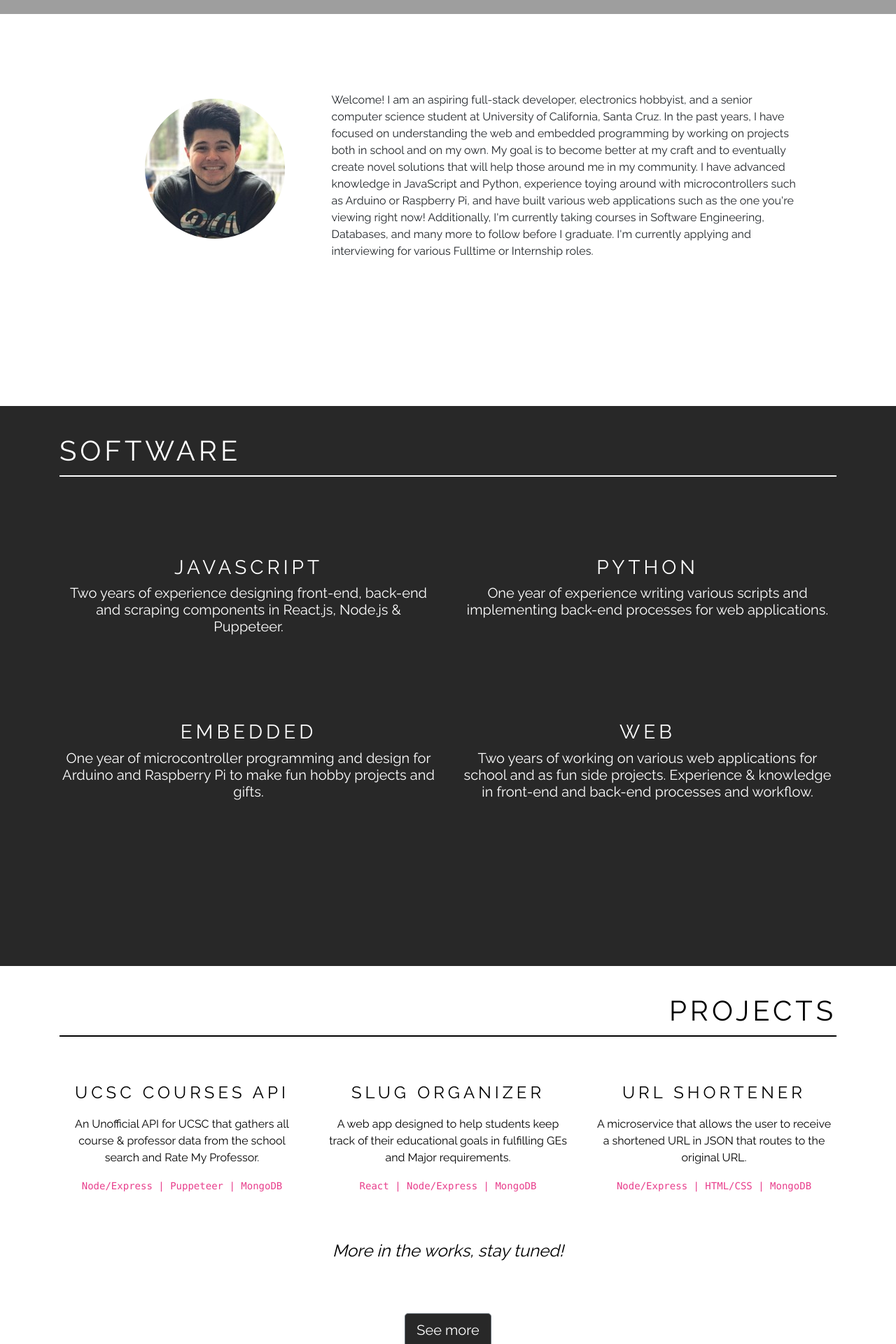
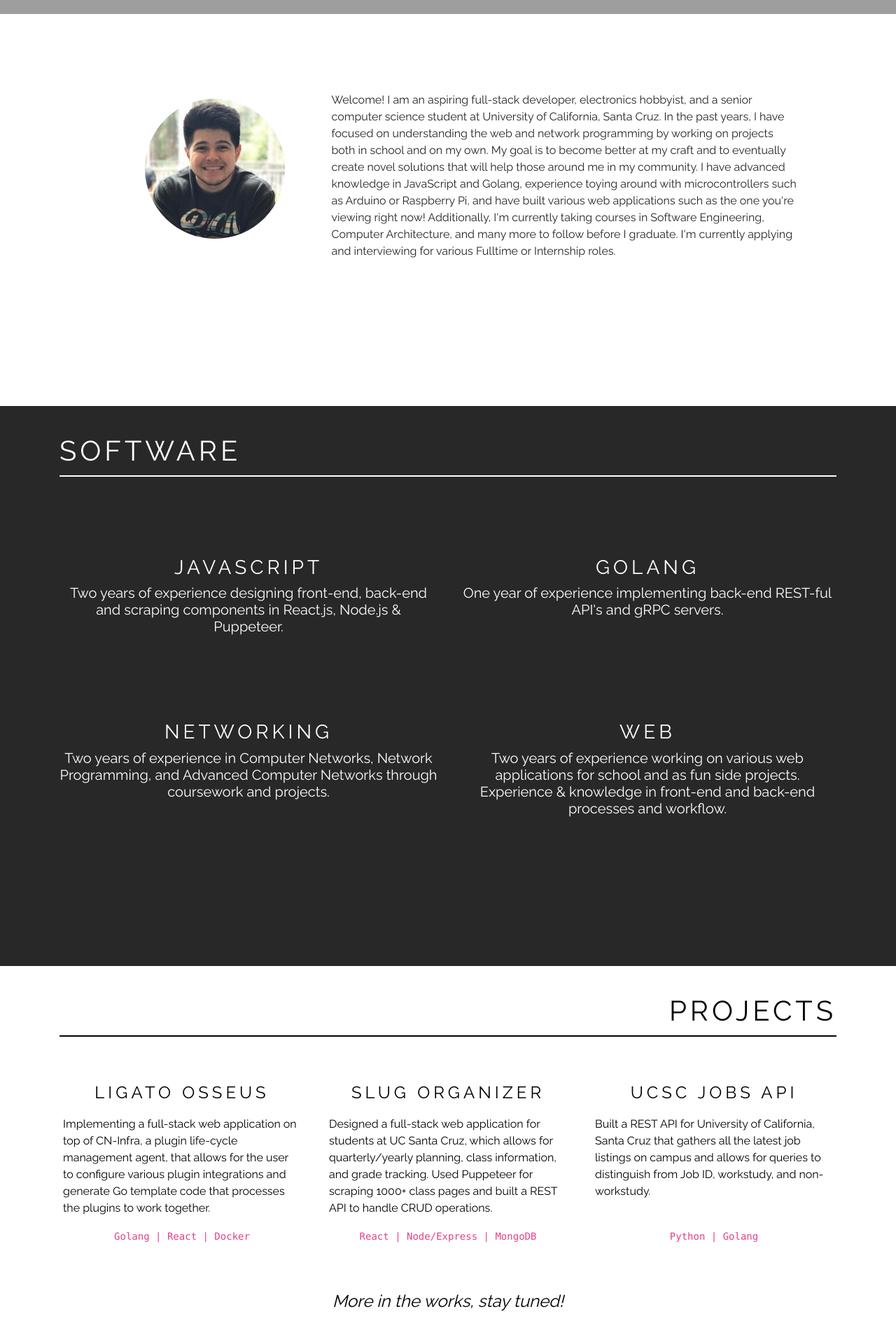
Before and after one commit to anthonydevelops/Portfolio, a React (Create React App) app: page / in a window 1280 px wide. Shown: the part 780-2700 px from the top of the page at 70% size. Built offline with nearby package versions, Linux system fonts and the light colour scheme; grey boxes are pictures that could not be loaded.

Commit message:
Updated portfolio to reflect progress

```diff
--- a/public/index.html
+++ b/public/index.html
@@ -12,7 +12,6 @@
       manifest.json provides metadata used when your web app is added to the
       homescreen on Android. See https://developers.google.com/web/fundamentals/web-app-manifest/
     -->
-    <link rel="manifest" href="%PUBLIC_URL%/manifest.json" />
     <!--
       Notice the use of %PUBLIC_URL% in the tags above.
       It will be replaced with the URL of the `public` folder during the build.
--- a/src/components/About.js
+++ b/src/components/About.js
@@ -17,16 +17,17 @@ export default class About extends React.Component {
             Welcome! I am an aspiring full-stack developer, electronics
             hobbyist, and a senior computer science student at University of
             California, Santa Cruz. In the past years, I have focused on
-            understanding the web and embedded programming by working on
-            projects both in school and on my own. My goal is to become better
-            at my craft and to eventually create novel solutions that will help
-            those around me in my community. I have advanced knowledge in
-            JavaScript and Python, experience toying around with
-            microcontrollers such as Arduino or Raspberry Pi, and have built
-            various web applications such as the one you're viewing right now!
-            Additionally, I'm currently taking courses in Software Engineering,
-            Databases, and many more to follow before I graduate. I'm currently
-            applying and interviewing for various Fulltime or Internship roles.
+            understanding the web and network programming by working on projects
+            both in school and on my own. My goal is to become better at my
+            craft and to eventually create novel solutions that will help those
+            around me in my community. I have advanced knowledge in JavaScript
+            and Golang, experience toying around with microcontrollers such as
+            Arduino or Raspberry Pi, and have built various web applications
+            such as the one you're viewing right now! Additionally, I'm
+            currently taking courses in Software Engineering, Computer
+            Architecture, and many more to follow before I graduate. I'm
+            currently applying and interviewing for various Fulltime or
+            Internship roles.
           </p>
         </div>
       </div>
--- a/src/components/Projects.js
+++ b/src/components/Projects.js
@@ -12,14 +12,16 @@ export default class Projects extends React.Component {
         <Row className="project-row">
           <Col xs="12" md="4" className="myprojects">
             <h4 className="pro-titles" style={{ textAlign: "center" }}>
-              UCSC Courses API
+              Ligato Osseus
             </h4>
             <p>
-              An Unofficial API for UCSC that gathers all course & professor
-              data from the school search and Rate My Professor.
+              Implementing a full-stack web application on top of CN-Infra, a
+              plugin life-cycle management agent, that allows for the user to
+              configure various plugin integrations and generate Go template
+              code that processes the plugins to work together.
             </p>
-            <div>
-              <code>Node/Express | Puppeteer | MongoDB</code>
+            <div style={{ textAlign: "center" }}>
+              <code>Golang | React | Docker</code>
             </div>
           </Col>
           <Col xs="12" md="4" className="myprojects">
@@ -27,29 +29,37 @@ export default class Projects extends React.Component {
               Slug Organizer
             </h4>
             <p>
-              A web app designed to help students keep track of their
-              educational goals in fulfilling GEs and Major requirements.
+              Designed a full-stack web application for students at UC Santa
+              Cruz, which allows for quarterly/yearly planning, class
+              information, and grade tracking. Used Puppeteer for scraping 1000+
+              class pages and built a REST API to handle CRUD operations.
             </p>
-            <div>
+            <div style={{ textAlign: "center" }}>
               <code>React | Node/Express | MongoDB</code>
             </div>
           </Col>
           <Col xs="12" md="4" className="myprojects">
             <h4 className="pro-titles" style={{ textAlign: "center" }}>
-              URL Shortener
+              UCSC Jobs API
             </h4>
             <p>
-              A microservice that allows the user to receive a shortened URL in
-              JSON that routes to the original URL.
+              Built a REST API for University of California, Santa Cruz that
+              gathers all the latest job listings on campus and allows for
+              queries to distinguish from Job ID, workstudy, and non-workstudy.
             </p>
-            <div>
-              <code>Node/Express | HTML/CSS | MongoDB</code>
+            <br />
+            <div style={{ textAlign: "center" }}>
+              <code>Python | Golang</code>
             </div>
           </Col>
           <Col
             xs="12"
             className="myprojects"
-            style={{ marginTop: "5%", fontStyle: "italic" }}
+            style={{
+              marginTop: "5%",
+              fontStyle: "italic",
+              textAlign: "center"
+            }}
           >
             <h4>More in the works, stay tuned!</h4>
           </Col>
--- a/src/components/Software.js
+++ b/src/components/Software.js
@@ -18,25 +18,25 @@ export default class Software extends React.Component {
             </h5>
           </Col>
           <Col className="lang no-gutters" xs="12" md="6">
-            <h3 id="py">Python</h3>
+            <h3 id="py">Golang</h3>
             <h5>
-              One year of experience writing various scripts and implementing
-              back-end processes for web applications.
+              One year of experience implementing back-end REST-ful API's and
+              gRPC servers.
             </h5>
           </Col>
           <Col className="lang no-gutters" xs="12" md="6">
-            <h3 id="em">Embedded</h3>
+            <h3 id="em">Networking</h3>
             <h5>
-              One year of microcontroller programming and design for Arduino and
-              Raspberry Pi to make fun hobby projects and gifts.
+              Two years of experience in Computer Networks, Network Programming,
+              and Advanced Computer Networks through coursework and projects.
             </h5>
           </Col>
           <Col className="lang no-gutters" xs="12" md="6">
             <h3 id="web">Web</h3>
             <h5>
-              Two years of working on various web applications for school and as
-              fun side projects. Experience & knowledge in front-end and
-              back-end processes and workflow.
+              Two years of experience working on various web applications for
+              school and as fun side projects. Experience & knowledge in
+              front-end and back-end processes and workflow.
             </h5>
           </Col>
         </Row>
--- a/src/styles/Projects.css
+++ b/src/styles/Projects.css
@@ -12,7 +12,7 @@
   background-color: transparent;
   padding: 0 20px !important;
   margin: 10px auto;
-  text-align: center;
+  text-align: left;
 }
 
 .pro-titles {
```
Also changed, not shown: public/manifest.json (deleted).
